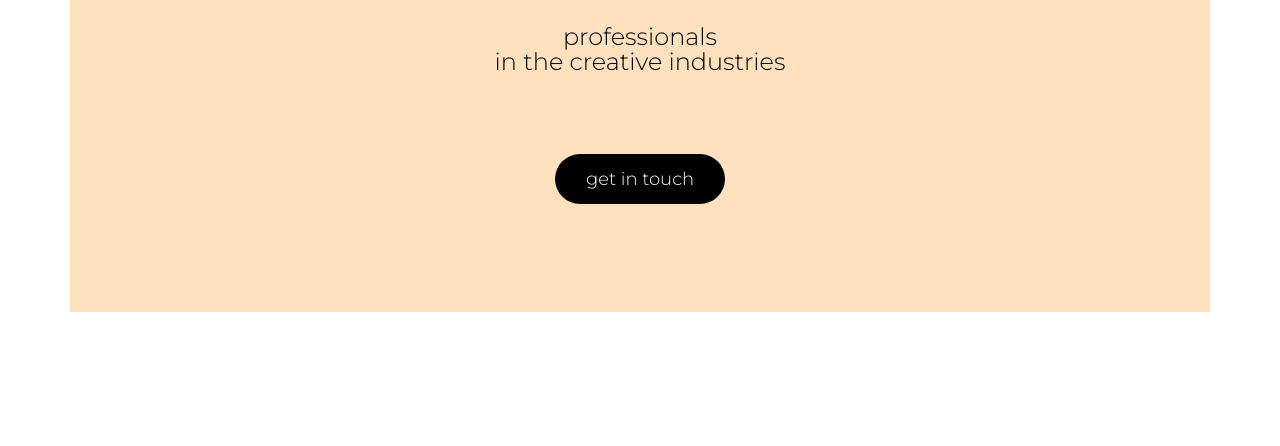
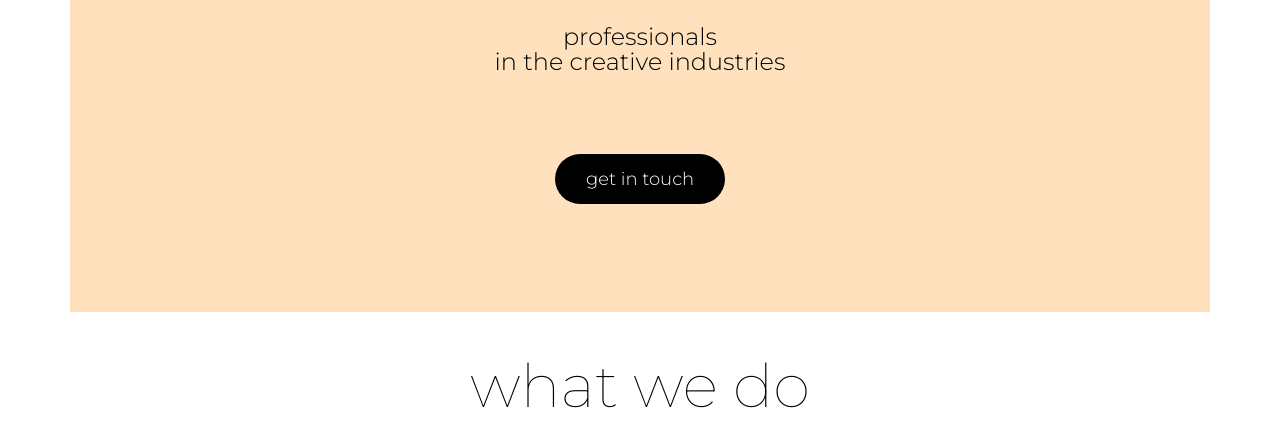
Before and after one commit to MuzRed/first, a plain HTML site: page index.html in a window 1280 px wide. Shown: the part 364-810 px from the top of the page. Drawn offline with Linux system fonts and the light colour scheme.

Commit message:
второй блок готов

```diff
--- /dev/null
+++ b/css/content.css
@@ -0,0 +1,10 @@
+.content__title {
+  font-size: 60px;
+  font-weight: 100;
+  font-style: normal;
+  font-stretch: normal;
+  line-height: 0.8;
+  letter-spacing: normal;
+  text-align: center;
+  color: #000000;;
+}
--- a/index.html
+++ b/index.html
@@ -9,6 +9,7 @@
     <link rel="stylesheet" href="./css/grid.css">
     <link rel="stylesheet" href="./css/header.css">
     <link rel="stylesheet" href="./css/hero.css">
+    <link rel="stylesheet" href="./css/content.css">
     <link href="https://fonts.googleapis.com/css?family=Montserrat:100,300,700&amp;subset=cyrillic" rel="stylesheet">
 </head>
 <body>
@@ -53,6 +54,9 @@
                 <p class="hero__text">professionals <br> in the creative industries</p>
                 <a class="hero__button" href="#" > get in touch</a>
             </div>
+        <section>
+            <h2 class="content__title"> what we do </h2>
+        </section>
         </div>
     </main>
 </body>
```
Also changed, not shown: 1 other file.
